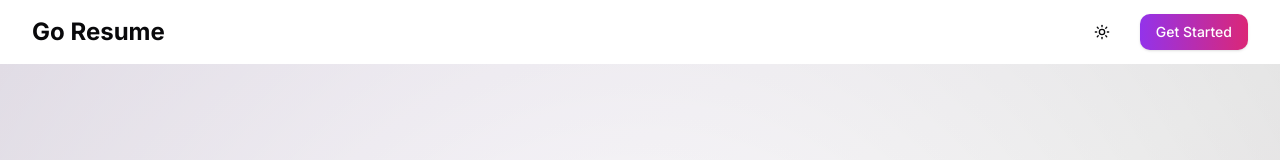
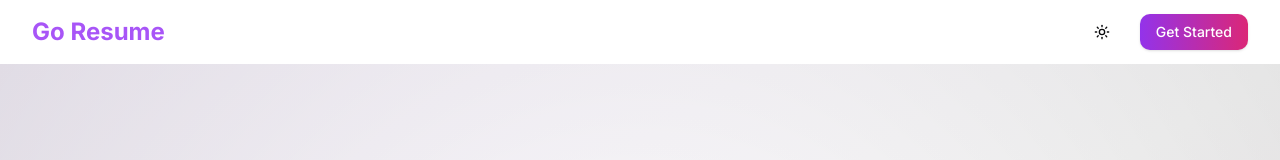
Before and after one commit to sourav-bhowal/Go-Resume---AI-Resume-Builder, a Next.js app: page / in a window 1280 px wide. Shown: the top 160 px of the page. Built offline with nearby package versions, Linux system fonts and the light colour scheme; no server answers; the database is empty.

Commit message:
refactor: Update import paths for validation files, delete

```diff
--- a/src/components/shared/Navbar.tsx
+++ b/src/components/shared/Navbar.tsx
@@ -20,7 +20,7 @@ export default function NavBar() {
         <div className="flex h-16 items-center justify-between">
           {/* Logo */}
           <div className="flex-shrink-0">
-            <Link href="/" className="md:text-2xl text-xl font-bold from-purple-600 to-pink-600">
+            <Link href="/" className="md:text-2xl text-xl font-bold text-purple-500">
               Go Resume
             </Link>
           </div>
--- a/src/components/shared/home/Hero.tsx
+++ b/src/components/shared/home/Hero.tsx
@@ -46,7 +46,7 @@ export default function Hero() {
               <Link href="#features">
                 <Button
                   variant={"ghost"}
-                  className="rounded-full border border-gray-700 px-8 py-6 font-medium text-black transition-colors duration-200 hover:bg-gray-800 hover:text-gray-300 dark:text-gray-300"
+                  className="rounded-full w-full border border-gray-700 px-8 py-6 font-medium text-black transition-colors duration-200 hover:bg-gray-800 hover:text-gray-300 dark:text-gray-300"
                 >
                   Learn More
                 </Button>
```
